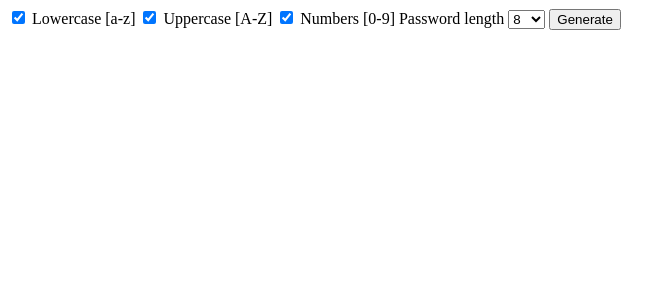
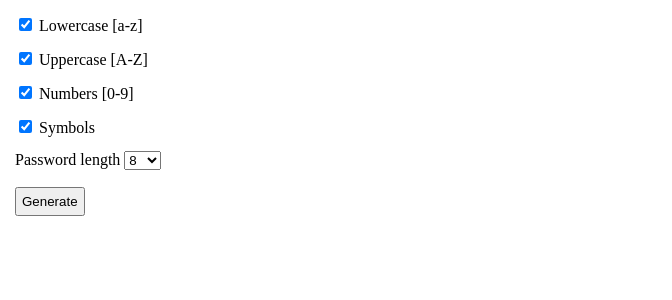
Before and after one commit to milkrage/blog, a Flask app: page /password/generate in a window 1280 px wide. Shown: the top 300 px of the page, without its empty margins (0-672 px from the left). Run offline with Flask 2, Linux system fonts and the light colour scheme.

Commit message:
added `symbols` option in password generator

```diff
--- a/blog/password/templates/password/password.html
+++ b/blog/password/templates/password/password.html
@@ -6,25 +6,49 @@
         <meta name="viewport" content="width=device-width, initial-scale=1, user-scalable=no">
 
         <title>Password Generator</title>
+
+        <style>
+            .field {
+                padding: 7px;
+            }
+
+            input[type="submit"] {
+                margin: 10px 7px;
+                padding: 5px;
+            }
+        </style>
     </head>
 
     <body>
         <form name="generate">
+            <div class="field">
                 <input type="checkbox" id="lowercase" name="lowercase" checked>
                 <label for="lowercase">Lowercase [a-z]</label>
+            </div>
 
+            <div class="field">
                 <input type="checkbox" id="uppercase" name="uppercase" checked>
                 <label for="uppercase">Uppercase [A-Z]</label>
+            </div>
 
+            <div class="field">
                 <input type="checkbox" id="number" name="number" checked>
                 <label for="number">Numbers [0-9]</label>
+            </div>
 
+            <div class="field">
+                <input type="checkbox" id="symbol" name="symbol" checked>
+                <label for="symbol">Symbols</label>
+            </div>
+
+            <div class="field">
                 <label for="length">Password length</label>
                 <select id="length">
                     {% for length in password_length %}
                     <option value="{{ length }}">{{ length }}</option>
                     {% endfor %}
                 </select>
+            </div>
 
             <input type="submit" value="Generate">
         </form>
@@ -42,6 +66,7 @@
                     lowercase: form['lowercase'].checked,
                     uppercase: form['uppercase'].checked,
                     number: form['number'].checked,
+                    symbol: form['symbol'].checked,
                     length: form['length'].value
                 };
 
--- a/blog/password/views.py
+++ b/blog/password/views.py
@@ -21,10 +21,11 @@ class PasswordView(MethodView):
         lowercase = utils.set_value(query, 'lowercase', True)
         uppercase = utils.set_value(query, 'uppercase', True)
         number = utils.set_value(query, 'number', True)
+        symbol = utils.set_value(query, 'symbol', True)
         length = utils.set_value(query, 'length', 16, type=int, min=8, max=64)
         amount = utils.set_value(query, 'amount', 10, type=int)
 
-        if not any([lowercase, uppercase, number]):
+        if not any([lowercase, uppercase, number, symbol]):
             return 'Needs at least 1 set parameter', 400
 
         return jsonify(
@@ -32,6 +33,7 @@ class PasswordView(MethodView):
                 lowercase=lowercase,
                 uppercase=uppercase,
                 number=number,
+                symbol=symbol,
                 length=length,
                 amount=amount
             )
```
Also changed, not shown: blog/password/tests/conftest.py (added, +11 -0 lines), blog/password/tests/test_password.py (added, +24 -0 lines), blog/password/utils.py (+10 -4 lines). Lines whose indentation alone changed are shown as unchanged.
